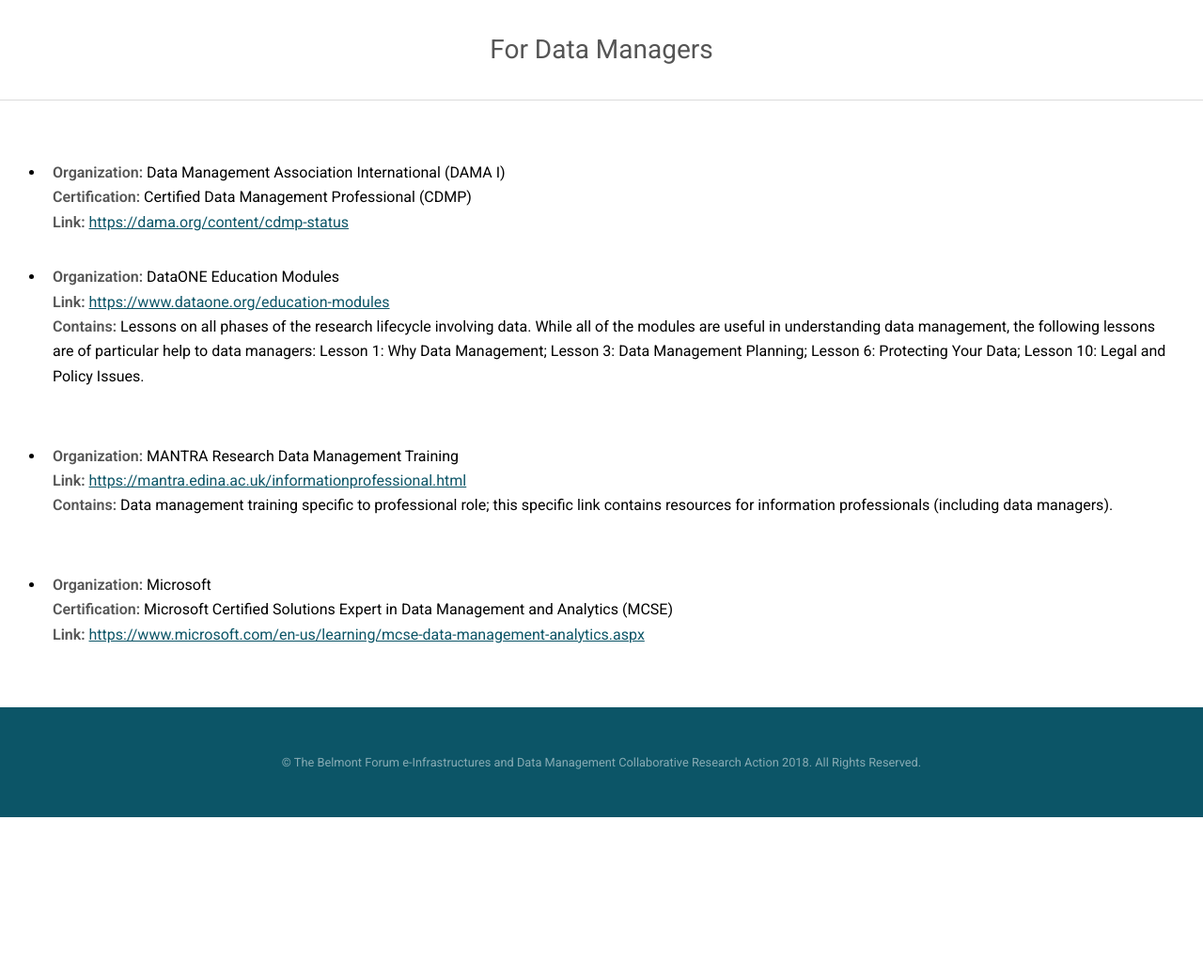
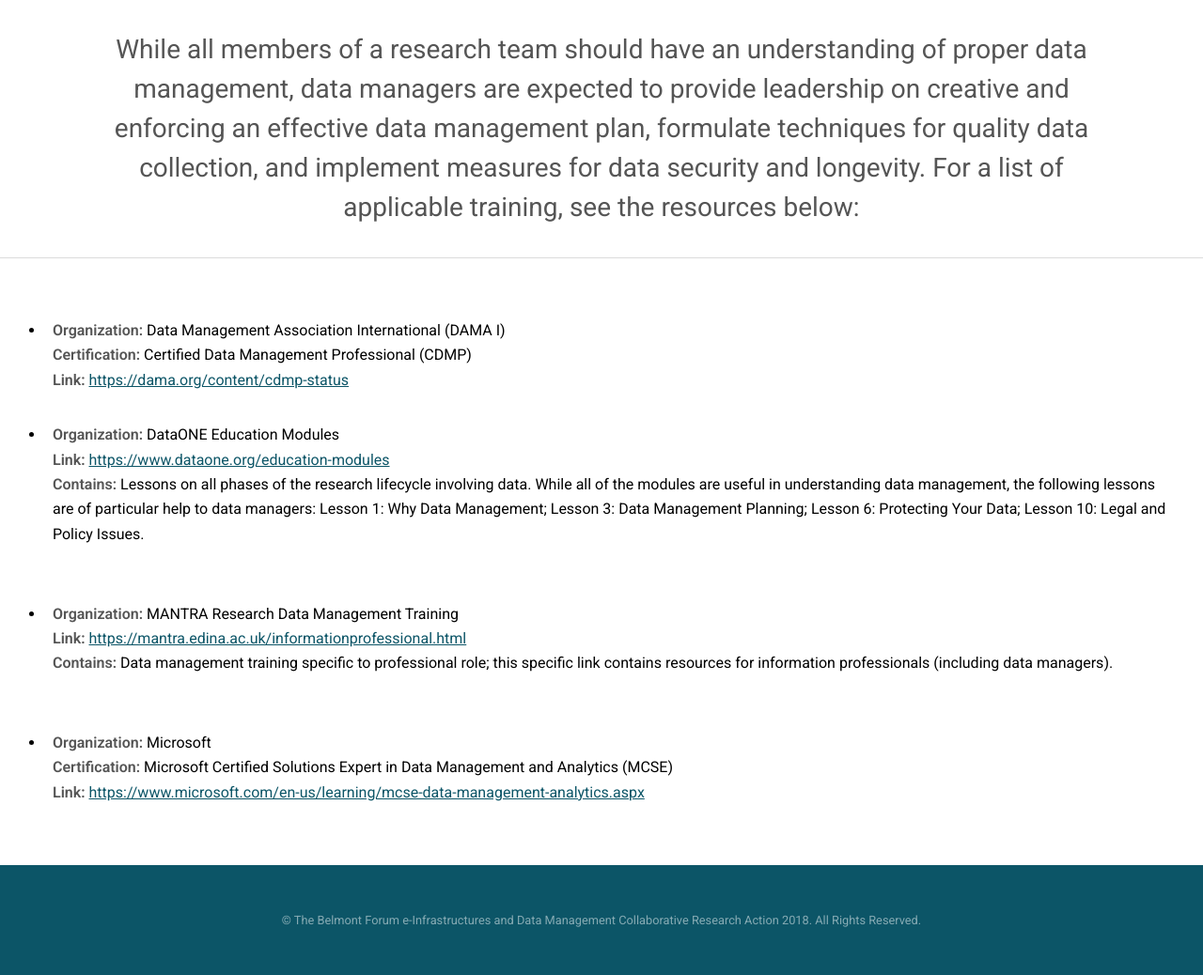
Before and after one commit to bfe-inf/toolkit, a Jekyll site: the page built from dmt-datamanager.html, in a window 1280 px wide. Shown: the part 290-1328 px from the top of the page at 94% size. Built offline with Jekyll 4.4.1, drawn with Linux system fonts in a browser that asks for light colours; before the commit the page ends 1160 px from its top, so only the background shows below that.

Commit message:
Update dmt-datamanager.html

```diff
--- a/dmt-datamanager.html
+++ b/dmt-datamanager.html
@@ -48,7 +48,7 @@
 			<section id="main" class="wrapper" style="padding-bottom: 0px;">
 				<div class="inner">
 					<header class="align-center">
-						<h3>For Data Managers</h3>
+						<h3>While all members of a research team should have an understanding of proper data management, data managers are expected to provide leadership on creative and enforcing an effective data management plan, formulate techniques for quality data collection, and implement measures for data security and longevity. For a list of applicable training, see the resources below:</h3>
 					</header>
 			</section>
 			<hr>
```
